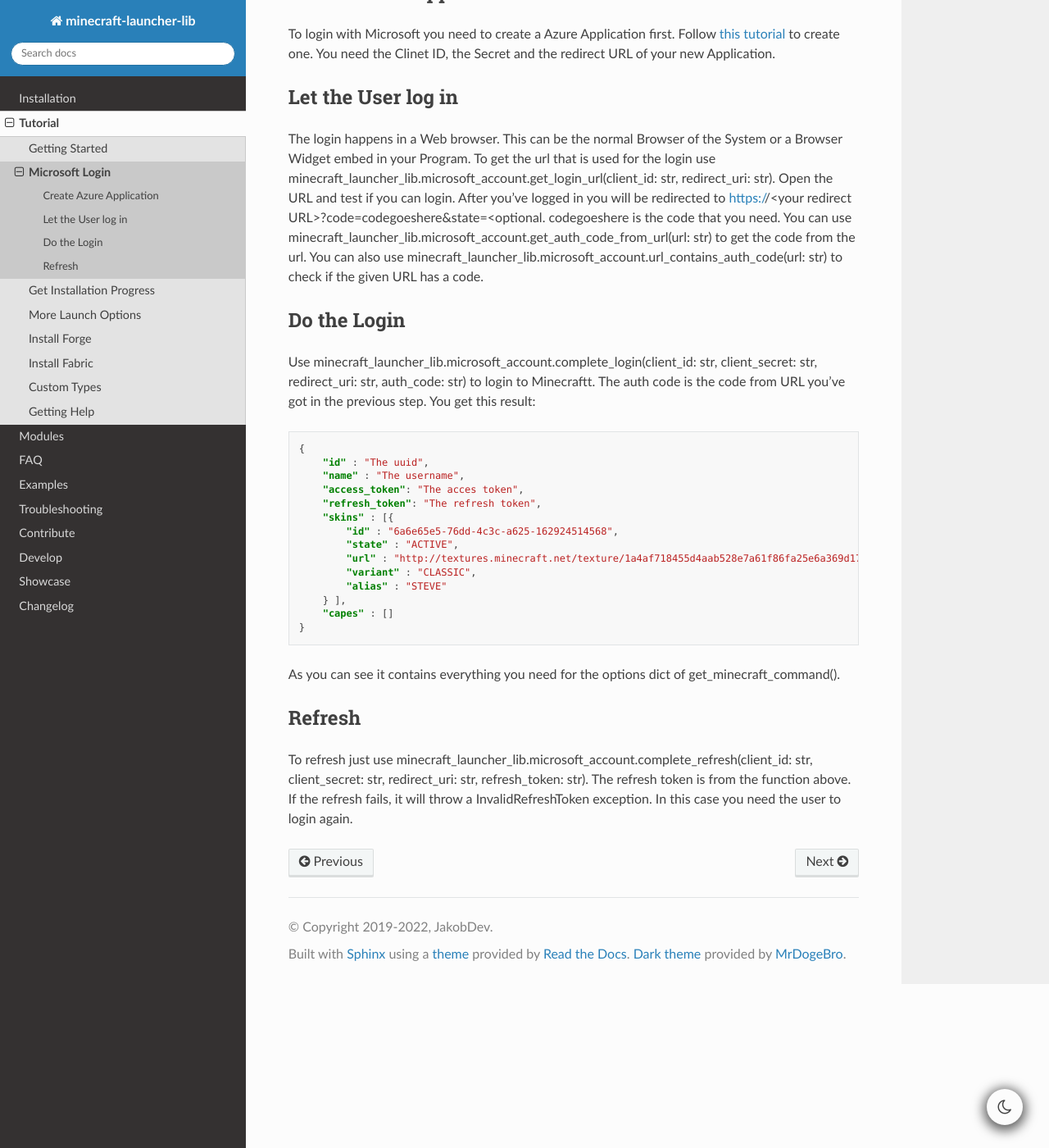
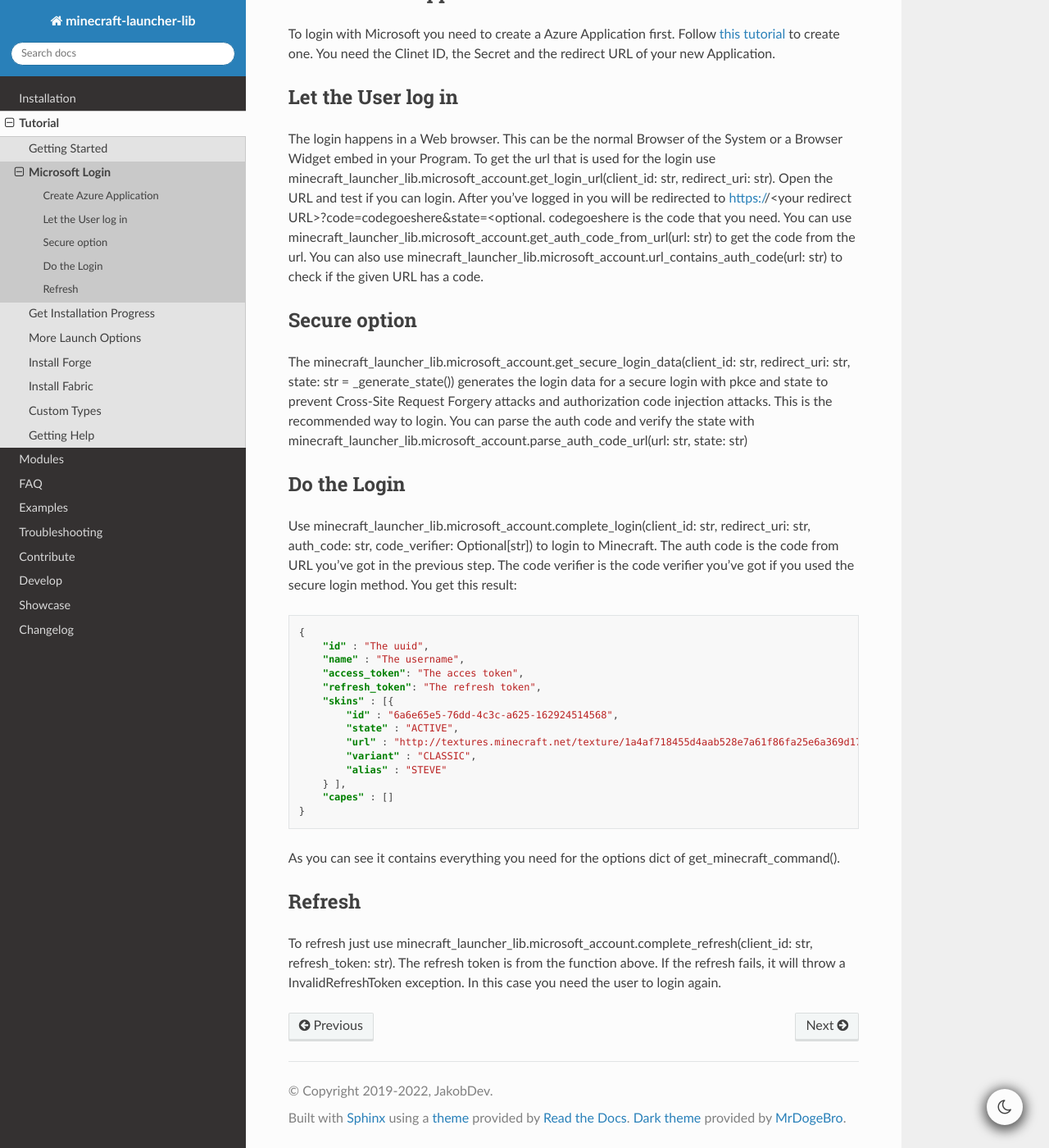
Before and after one commit to JakobDev/minecraft-launcher-lib, a Sphinx documentation site: the page built from doc/tutorial/microsoft_login.rst, in a window 1280 px wide and 1400 px high, scrolled down 234 px. Shown: the whole window at 82% size. Built offline with Sphinx 7.4.7 and the Read the Docs theme 2.0.0, drawn with Linux system fonts in a browser that asks for light colours; pages that are not in the unit, such as notebooks, are missing from menus; the version number could not be read and is left out.

Commit message:
📝 Update microsoft_login tutorial

```diff
--- a/doc/tutorial/microsoft_login.rst
+++ b/doc/tutorial/microsoft_login.rst
@@ -17,9 +17,19 @@ Open the URL and test if you can login. After you've logged in you will be redir
 to get the code from the url. You can also use minecraft_launcher_lib.microsoft_account.url_contains_auth_code(url: str) to check if the given URL has a code.
 
 -------------------------
+Secure option
+-------------------------
+The minecraft_launcher_lib.microsoft_account.get_secure_login_data(client_id: str, redirect_uri: str, state: str = _generate_state()) generates the login data for a secure login with pkce and state to prevent Cross-Site Request Forgery attacks and authorization code injection attacks.
+This is the recommended way to login.
+You can parse the auth code and verify the state with minecraft_launcher_lib.microsoft_account.parse_auth_code_url(url: str, state: str)
+
+-------------------------
 Do the Login
 -------------------------
-Use minecraft_launcher_lib.microsoft_account.complete_login(client_id: str, client_secret: str, redirect_uri: str, auth_code: str) to login to Minecraftt. The auth code is the code from URL you've got in the previous step. You get this result:
+Use minecraft_launcher_lib.microsoft_account.complete_login(client_id: str, redirect_uri: str, auth_code: str, code_verifier: Optional[str]) to login to Minecraft.
+The auth code is the code from URL you've got in the previous step.
+The code verifier is the code verifier you've got if you used the secure login method.
+You get this result:
 
 .. code:: json
 
@@ -43,5 +53,5 @@ As you can see it contains everything you need for the options dict of get_minec
 -------------------------
 Refresh
 -------------------------
-To refresh just use minecraft_launcher_lib.microsoft_account.complete_refresh(client_id: str, client_secret: str, redirect_uri: str, refresh_token: str). The refresh token is from the function above.
+To refresh just use minecraft_launcher_lib.microsoft_account.complete_refresh(client_id: str, refresh_token: str). The refresh token is from the function above.
 If the refresh fails, it will throw a InvalidRefreshToken exception. In this case you need the user to login again.
```
